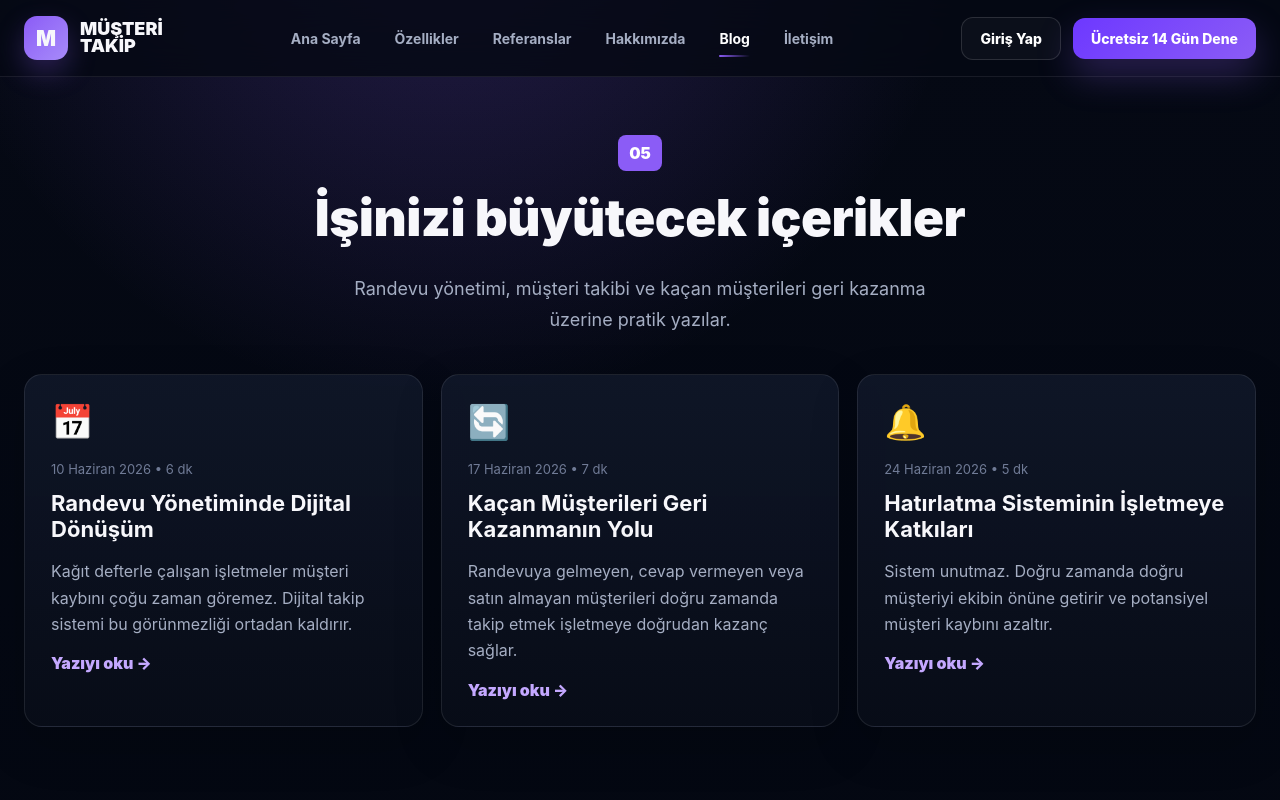
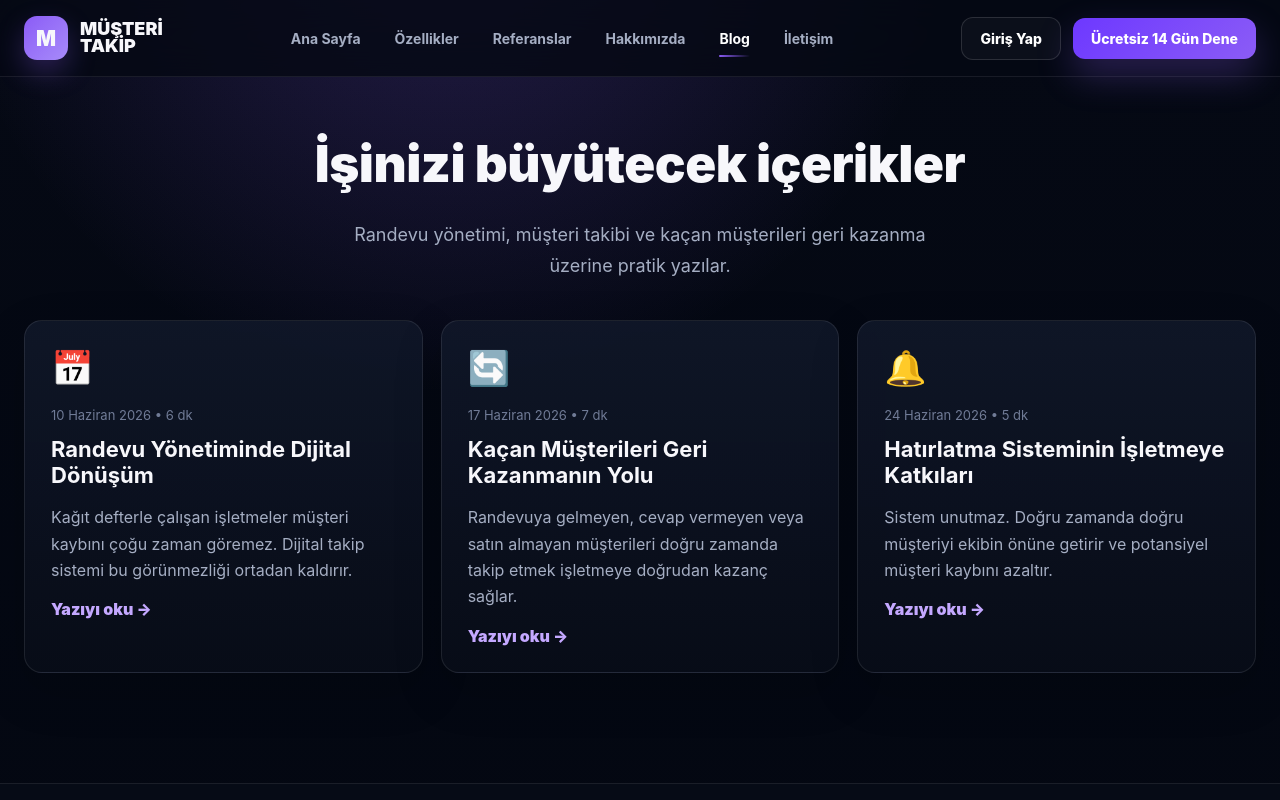
Before and after one commit to kubilaydijital/musteritakip, a React (Vite) app: page /blog in a window 1280 px wide. Shown: the top 800 px of the page. Built offline with nearby package versions, Linux system fonts and the light colour scheme.

Commit message:
Update Blog.jsx

```diff
--- a/src/pages/Blog.jsx
+++ b/src/pages/Blog.jsx
@@ -5,5 +5,5 @@ import usePageMeta from '../usePageMeta.js'
 
 export default function Blog() {
   usePageMeta('Blog', 'Randevu yönetimi, müşteri takibi ve kaçan müşterileri geri kazanma üzerine pratik yazılar ve rehberler.')
-  return <Layout><main className="page"><section className="container page-hero"><span className="page-no">05</span><h1>İşinizi büyütecek içerikler</h1><p>Randevu yönetimi, müşteri takibi ve kaçan müşterileri geri kazanma üzerine pratik yazılar.</p></section><section className="container blog-grid">{blogPosts.map((post) => <article className="blog-card" key={post.slug}><div className="blog-icon">{post.image}</div><span>{post.date} • {post.read}</span><h3>{post.title}</h3><p>{post.excerpt}</p><Link to={`/blog/${post.slug}`}>Yazıyı oku →</Link></article>)}</section></main></Layout>
+  return <Layout><main className="page"><section className="container page-hero"><h1>İşinizi büyütecek içerikler</h1><p>Randevu yönetimi, müşteri takibi ve kaçan müşterileri geri kazanma üzerine pratik yazılar.</p></section><section className="container blog-grid">{blogPosts.map((post) => <article className="blog-card" key={post.slug}><div className="blog-icon">{post.image}</div><span>{post.date} • {post.read}</span><h3>{post.title}</h3><p>{post.excerpt}</p><Link to={`/blog/${post.slug}`}>Yazıyı oku →</Link></article>)}</section></main></Layout>
 }
```
